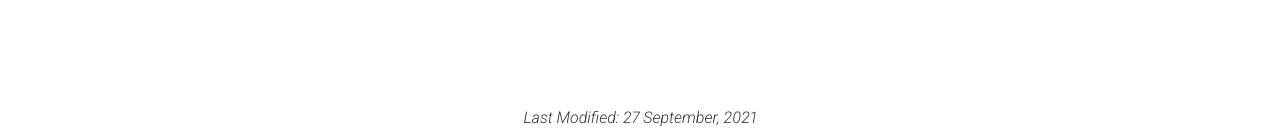
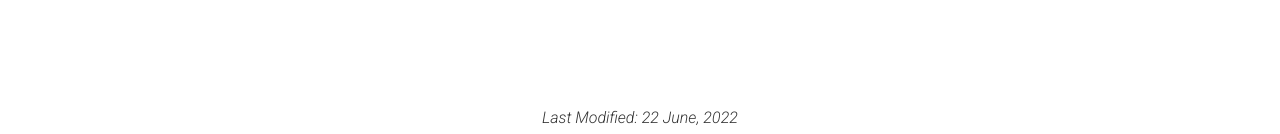
Before and after one commit to mahmoodtareq/mahmoodtareq.github.io, a Jekyll site: the page built from index.md, in a window 1280 px wide and 900 px high, scrolled down 2881 px. Shown: the part 763-897 px from the top of the window. Built offline with Jekyll 4.4.1, drawn with Linux system fonts in a browser that asks for light colours; nearby versions of some CDN libraries.

Commit message:
last modified

```diff
--- a/_includes/footer.html
+++ b/_includes/footer.html
@@ -6,7 +6,7 @@
       &nbsp;- {{ site.references_title | default: "References on request" }}
     {%- endif -%} -->
 
-    Last Modified: 27 September, 2021
+    Last Modified: 22 June, 2022
 
   </p>
 </div>
```
